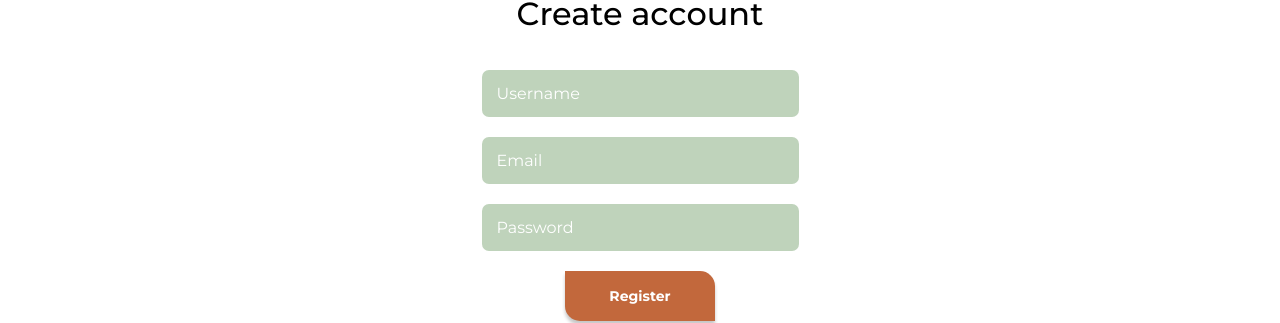
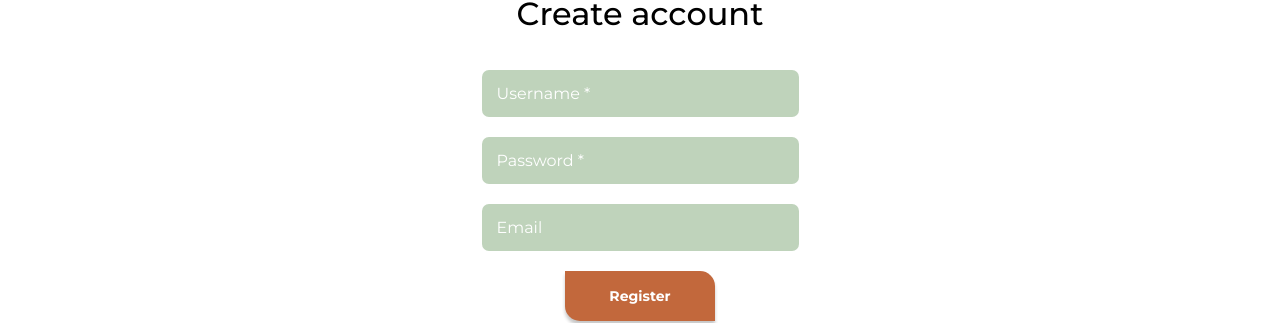
Before and after one commit to SaraBat/PlantMAMA-frontend, a React (Create React App) app: page /register in a window 1280 px wide. Shown: the part 135-458 px from the top of the page. Built offline with nearby package versions, Linux system fonts and the light colour scheme; no server answers.

Commit message:
added loading to register

```diff
--- a/src/pages/Register.js
+++ b/src/pages/Register.js
@@ -5,12 +5,14 @@ import { useDispatch, useSelector } from 'react-redux';
 import { useNavigate } from 'react-router-dom';
 import { API_URL } from 'utils/BackendUrl';
 import user from 'reducers/user';
+import { Loading } from 'components/Loading';
 import '../styling/Register.css';
 
 export const Register = () => {
   const [username, setUsername] = useState('');
   const [email, setEmail] = useState('');
   const [password, setPassword] = useState('');
+  const [loading, setLoading] = useState(false);
   const mode = 'register';
   // dispatch to put access token into main component
   const dispatch = useDispatch();
@@ -38,6 +40,7 @@ export const Register = () => {
       // eslint-disable-next-line object-shorthand
       body: JSON.stringify({ username: username, email: email, password: password })
     };
+    setLoading(true);
     fetch(API_URL(mode), options)
       .then((response) => response.json())
       .then((data) => {
@@ -57,6 +60,7 @@ export const Register = () => {
         }
       })
   }
+  if (!loading) {
     return (
       <section className="register-section">
         <p>Hi! Start your journey here</p>
@@ -66,21 +70,21 @@ export const Register = () => {
             <input
               type="text"
               id="username"
-            placeholder="Username"
+              placeholder="Username *"
               value={username}
               onChange={(e) => setUsername(e.target.value)} />
+            <input
+              type="password"
+              id="password"
+              placeholder="Password *"
+              value={password}
+              onChange={(e) => setPassword(e.target.value)} />
             <input
               type="email"
               id="email"
               placeholder="Email"
               value={email}
               onChange={(e) => setEmail(e.target.value)} />
-          <input
-            type="password"
-            id="password"
-            placeholder="Password"
-            value={password}
-            onChange={(e) => setPassword(e.target.value)} />
             <button className="register-btn2" type="submit">Register</button>
           </form>
         </div>
@@ -94,4 +98,5 @@ export const Register = () => {
         </div>
       </section>
     )
+  } else { return (<div> <Loading /></div>) }
 }
```
Lines whose indentation alone changed are shown as unchanged.
